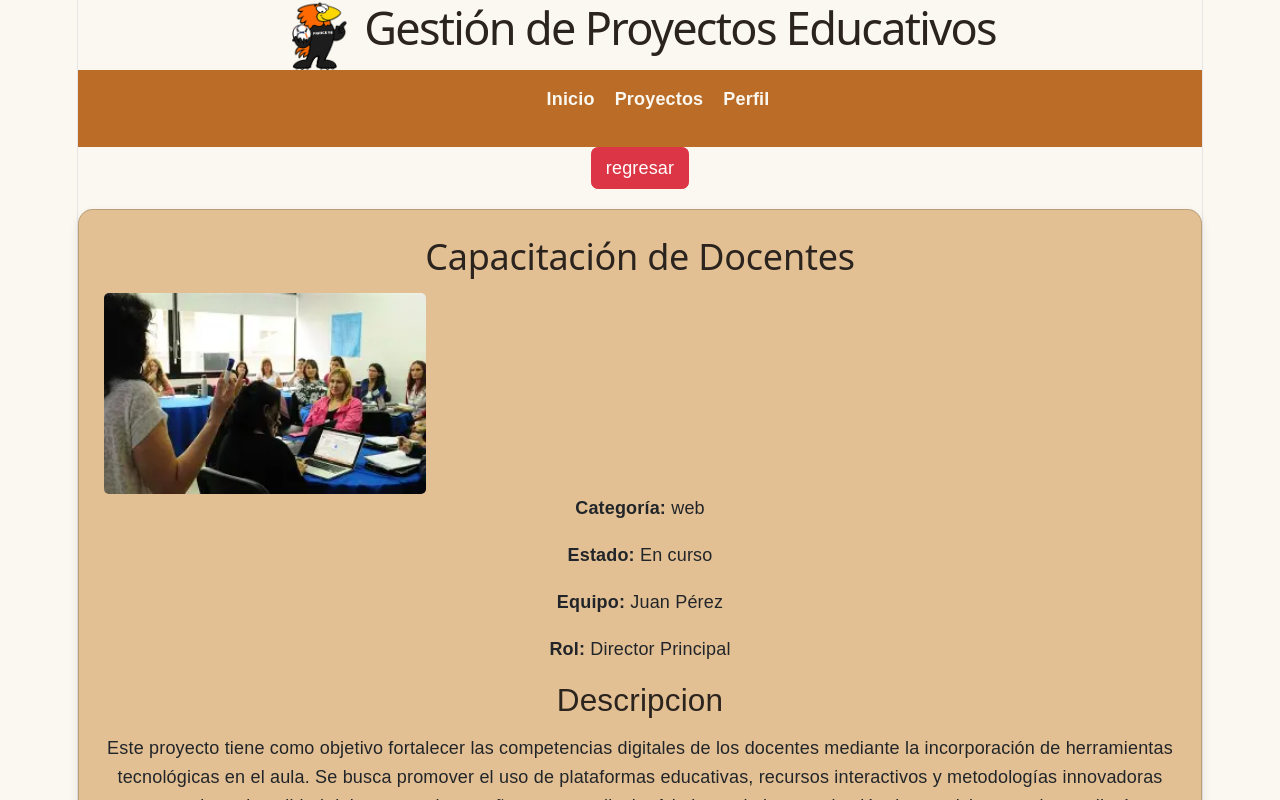
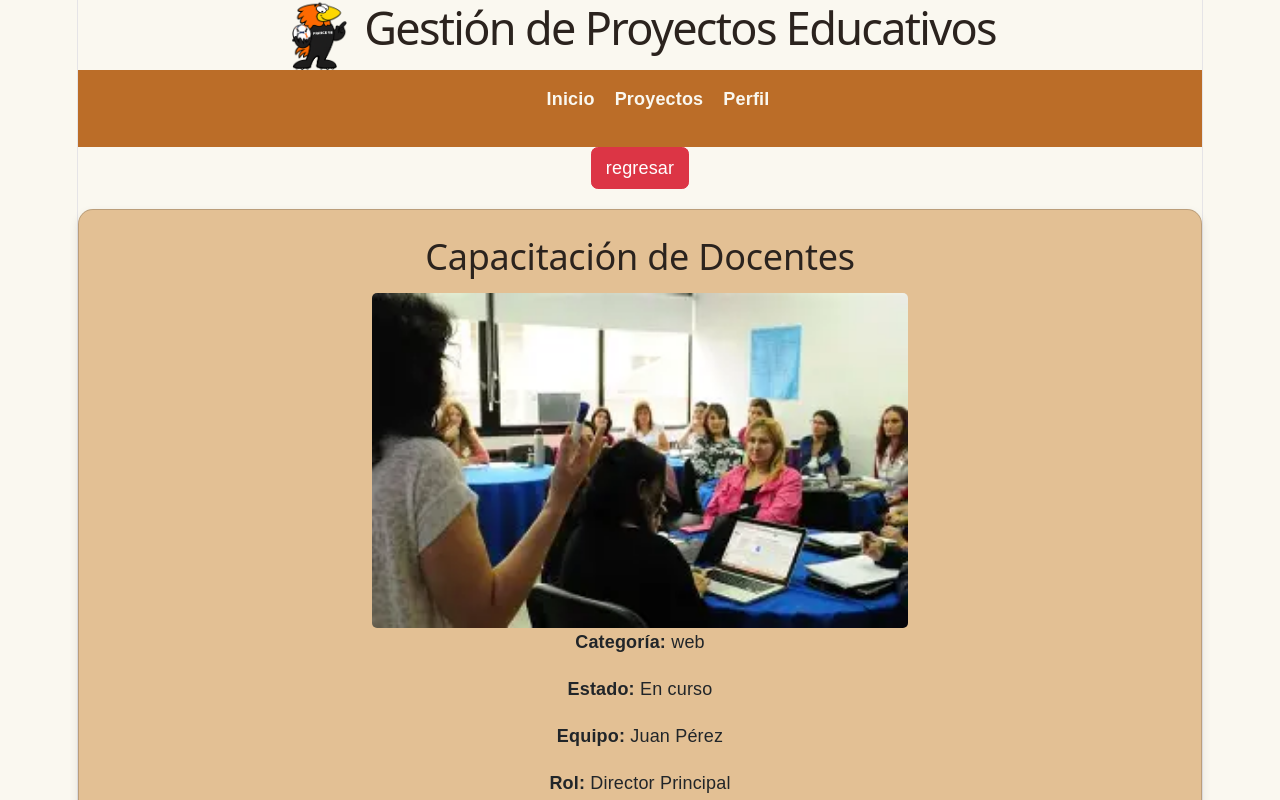
Before and after one commit to FedericoAgustin/pv_tp3_grupo20, a React (Vite) app: page /proyectos/1 in a window 1280 px wide. Shown: the top 800 px of the page. Built offline with nearby package versions, Linux system fonts and the light colour scheme.

Commit message:
se realiza el centrado de imagenes de proyectos

```diff
--- a/src/views/DetalleProyecto.jsx
+++ b/src/views/DetalleProyecto.jsx
@@ -1,12 +1,12 @@
-import {useParams} from 'react-router-dom';
+import { useParams } from 'react-router-dom';
 import proyectoService from '../services/proyectoService.js';
 import { Link } from 'react-router-dom';
 import { Button } from 'react-bootstrap';
 
 const DetalleProyecto = () => {
-  const {id} = useParams();
+  const { id } = useParams();
   const proyecto = proyectoService.obtenerProyectoPorId(Number(id));
-  const { titulo, categoria, estado, equipo, rol, descripcion } = proyecto || {} ;
+  const { titulo, categoria, estado, equipo, rol, descripcion } = proyecto || {};
 
   return (
     <>
@@ -15,7 +15,7 @@ const DetalleProyecto = () => {
         proyecto ? (
           <div className="card" style={{ marginTop: "20px" }}>
             <h2>{titulo}</h2>
-          <img src={proyecto.imagen} alt={titulo} style={{ width: "30%", height: "auto", borderRadius: "5px" }} />
+            <img className="mx-auto d-block" src={proyecto.imagen} alt={titulo} style={{ width: "50%", height: "auto", borderRadius: "5px" }} />
             <p><strong>Categoría:</strong> {categoria}</p>
             <p><strong>Estado:</strong> {estado}</p>
             <p><strong>Equipo:</strong> {equipo}</p>
```
Lines whose indentation alone changed are shown as unchanged.
